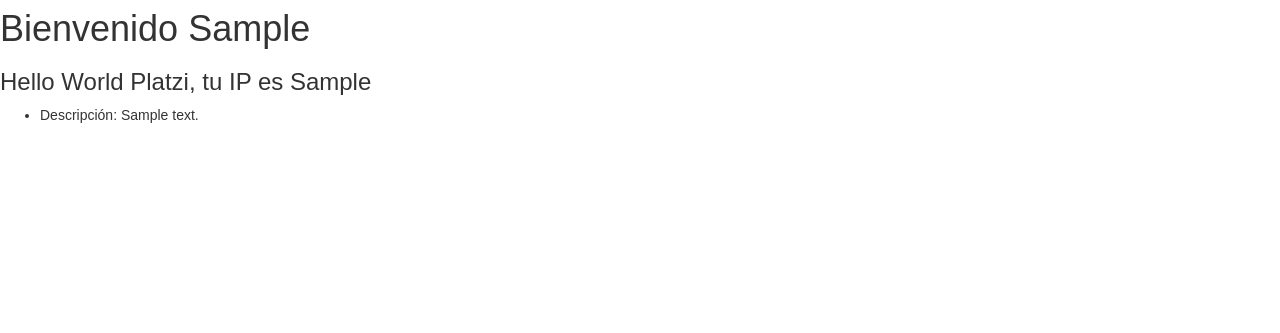
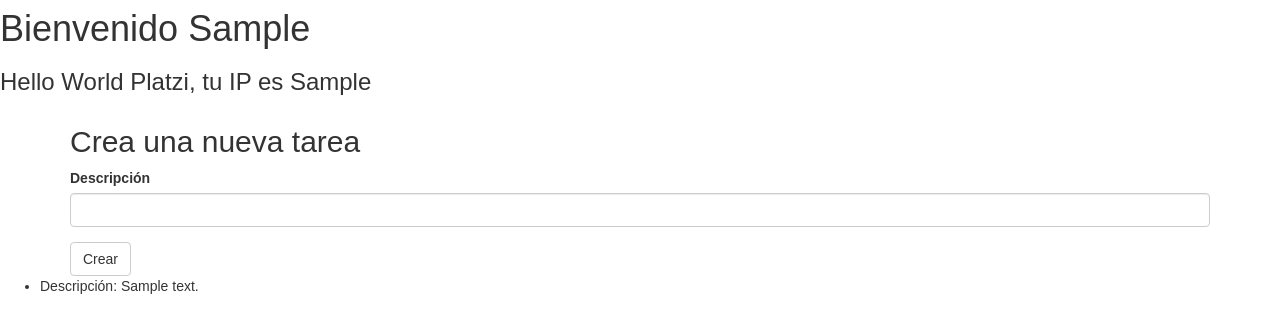
Before and after one commit to Mike-droid/curso_flask, a Flask app: template app/templates/hello.html in a window 1280 px wide. Shown: the part 63-396 px from the top of the page. Run offline with Flask 2, Linux system fonts and the light colour scheme; the template is opened without the code that fills it: values that come from a table or form of the project are taken from there, most other values are stand-ins (such as "Sample title", 1, 10 or a date in 2020); some libraries are stand-ins or nearby versions.

Commit message:
Video 32 - Agregar tareas

```diff
--- a/app/firestore_service.py
+++ b/app/firestore_service.py
@@ -26,3 +26,8 @@ def get_todos(user_id):
 def user_put(user_data):
     user_ref = db.collection('users').document(user_data.username)
     user_ref.set({'password': user_data.password})
+
+
+def put_todo(user_id, description):
+    todos_collection_ref = db.collection('users').document(user_id).collection('todos')
+    todos_collection_ref.add({'description': description})
--- a/app/forms.py
+++ b/app/forms.py
@@ -7,3 +7,8 @@ class LoginForm(FlaskForm):
     username = StringField('Nombre de usuario', validators=[DataRequired()])
     password = PasswordField('Password', validators=[DataRequired()])
     submit = SubmitField('Enviar')
+
+
+class TodoForm(FlaskForm):
+    description = StringField('Descripción', validators=[DataRequired()])
+    submit = SubmitField('Crear')
--- a/app/templates/hello.html
+++ b/app/templates/hello.html
@@ -17,6 +17,12 @@
         <a href="{{ url_for('index') }}">Ir a inicio</a>
     {% endif %}
 
+    <div class="container">
+        <h2>Crea una nueva tarea</h2>
+
+        {{ wtf.quick_form(todo_form) }}
+    </div>
+
     <ul>
         {% for todo in todos %}
             {{ macros.render_todo(todo) }}
--- a/main.py
+++ b/main.py
@@ -1,8 +1,9 @@
-from flask import request, make_response, redirect, render_template, session
+from flask import request, make_response, redirect, render_template, session, flash, url_for
 from flask_login import login_required, current_user
 import unittest
 from app import create_app
-from app.firestore_service import get_todos
+from app.firestore_service import get_todos, put_todo
+from app.forms import TodoForm
 
 
 app = create_app()
@@ -34,16 +35,23 @@ def index():
     return response
 
 
-@app.route('/hello', methods=['GET'])
+@app.route('/hello', methods=['GET', 'POST'])
 @login_required
 def hello():
     user_ip = session.get('user_ip')
     username = current_user.id
+    todo_form = TodoForm()
 
     context = {
         'user_ip': user_ip,
         'todos': get_todos(user_id=username),
-        'username': username
+        'username': username,
+        'todo_form': todo_form
     }
 
+    if todo_form.validate_on_submit():
+        put_todo(user_id=username, description=todo_form.description.data)
+        flash('Tu tarea se creó con éxito')
+        return redirect(url_for('hello'))
+
     return render_template('hello.html', **context)
```
Also changed, not shown: readme.md.
